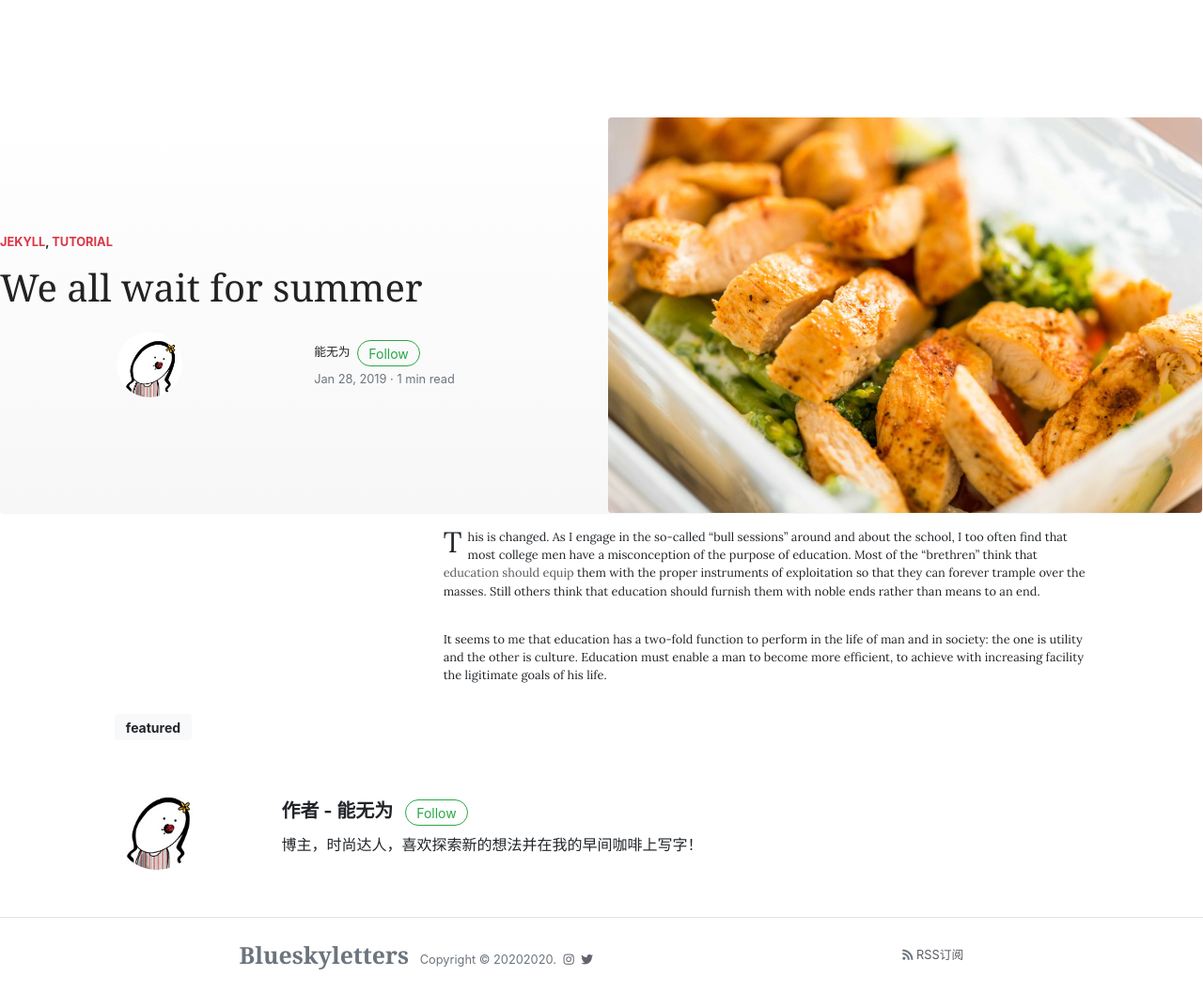
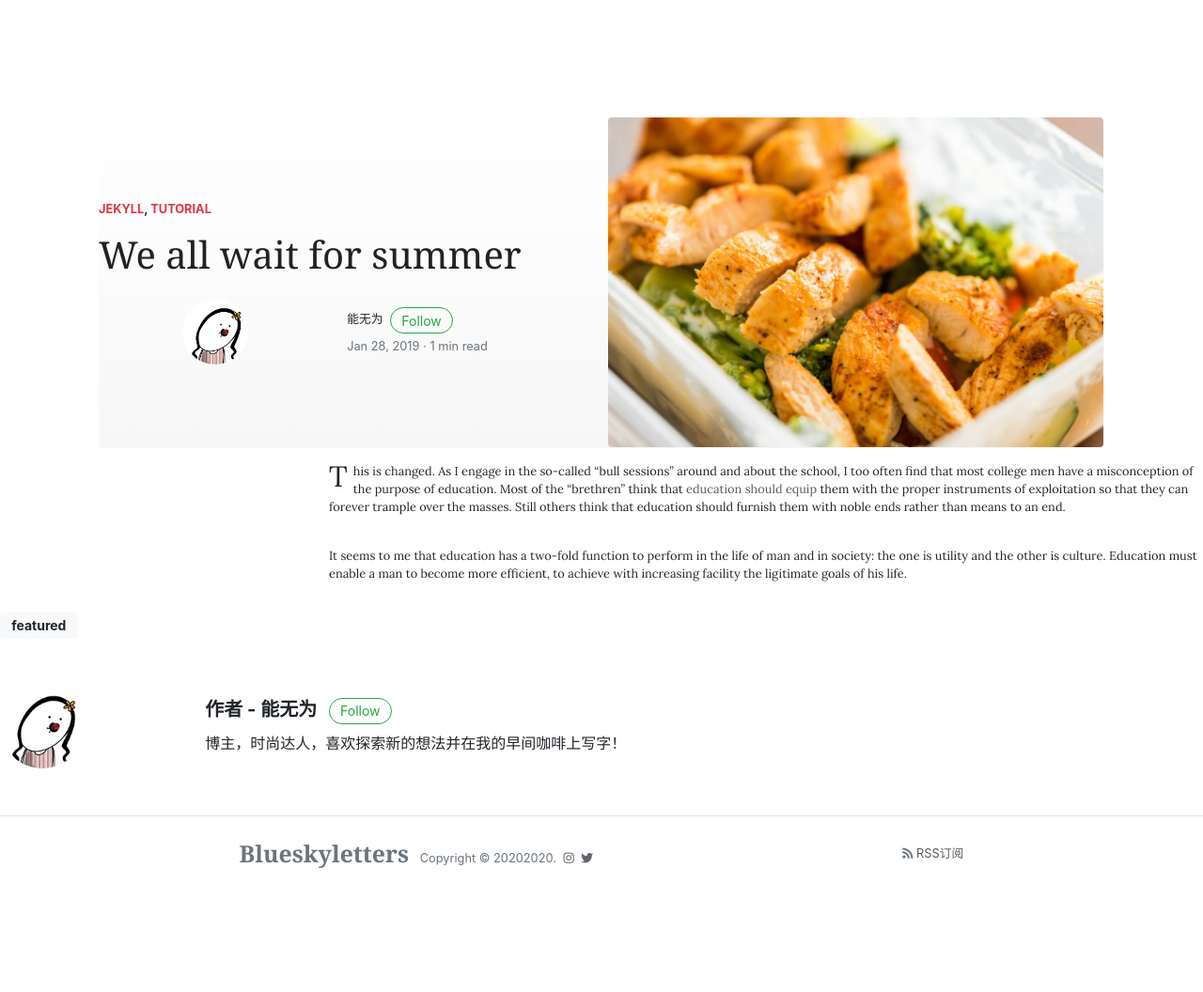
Before and after one commit to nengwuzhi/nengwuzhi.github.iom, a Jekyll site: the page built from _posts/2019-01-28-we-all-wait-for-summer.md, in a window 1280 px wide. Shown: the whole page at 94% size. Built offline with Jekyll 4.4.1, drawn with Linux system fonts in a browser that asks for light colours; nearby versions of some CDN libraries; comment, search, counter and statistics services are not loaded; after the commit the page ends 948 px from its top, so only the background shows below that.

Commit message:
Update post.html

```diff
--- a/_layouts/post.html
+++ b/_layouts/post.html
@@ -9,7 +9,7 @@ layout: default
 
 
 {% assign author = site.authors[page.author] %}
-
+<div class="container">
 <div class="jumbotron jumbotron-fluid mb-3 pl-0 pt-0 pb-0 bg-white position-relative">
 		<div class="h-100 tofront">
 			<div class="row {% if page.image %} justify-content-between {% else %} justify-content-center {% endif %}">
@@ -40,8 +40,8 @@ layout: default
 		</div>
 	</div>
 </div>
+</div>
 
-           <div class="col-md-10">
             <!-- Article -->
 		<div class="main" role="main">
 		       <article class="article-post">
@@ -57,7 +57,7 @@ layout: default
 				</span>
 
 </div>
-</div>
+
 
 
              <!-- Author Box -->
```
